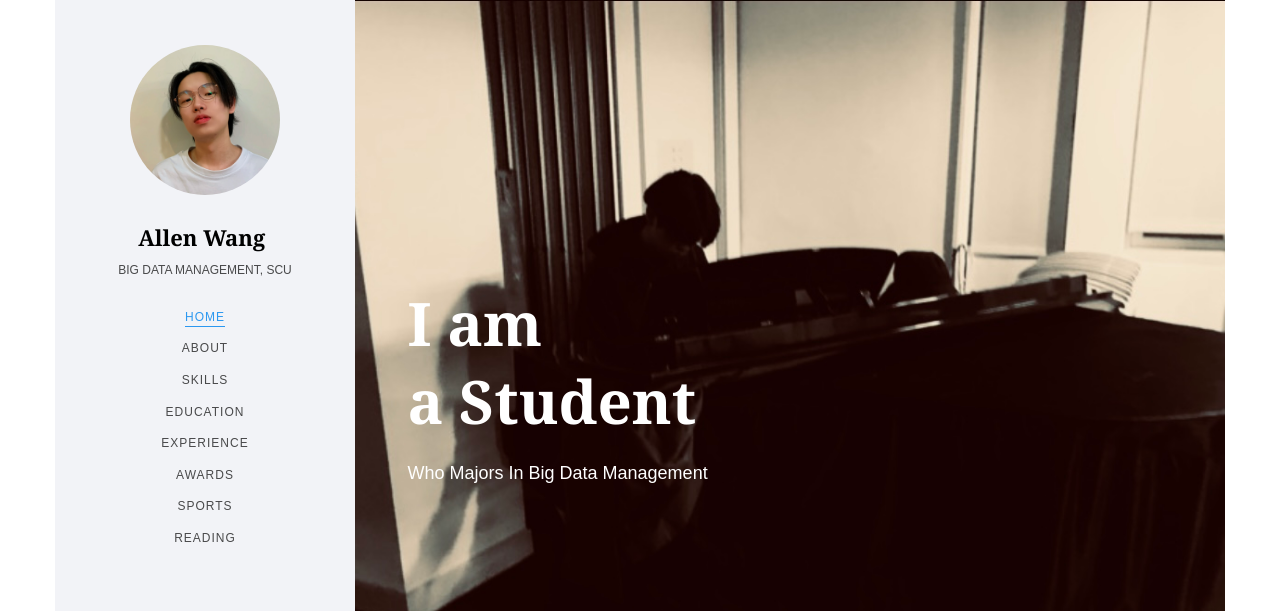
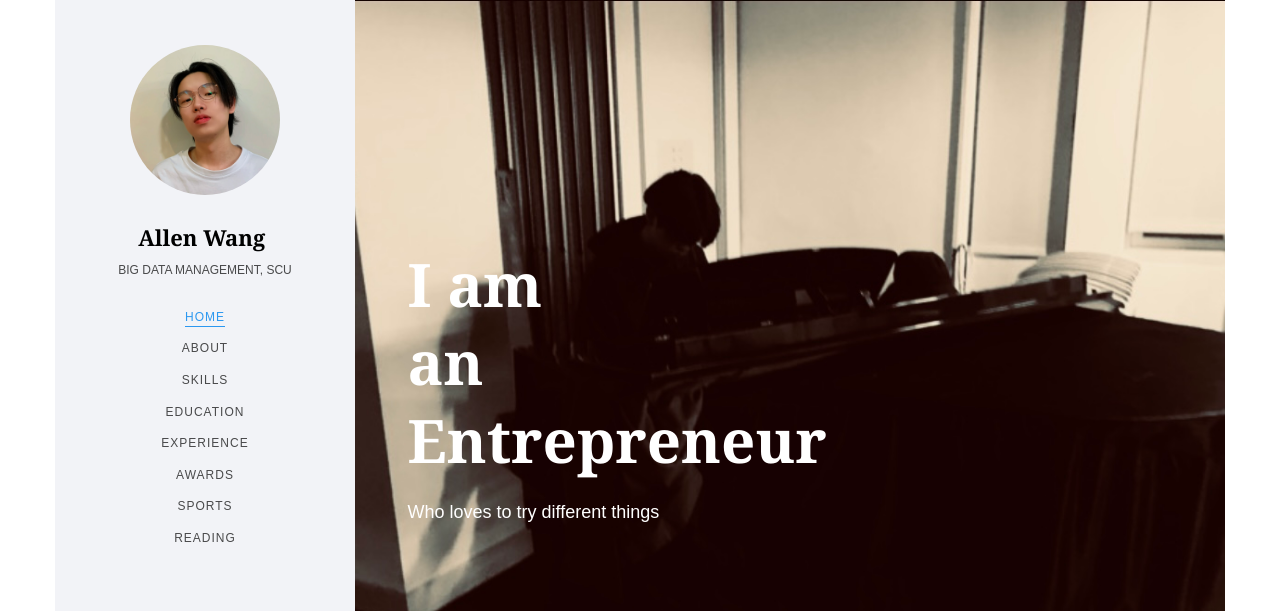
Before and after one commit to Allen-wa-ng/Allen-wa-ng.github.io, a plain HTML site: page index.html in a window 1280 px wide. Shown: the top 611 px of the page. Drawn offline with Linux system fonts and the light colour scheme; files whose address does not match are found by name; a web font is replaced by a local one.

Commit message:
Update index.html

```diff
--- a/index.html
+++ b/index.html
@@ -105,8 +105,8 @@
 									<div class="col-md-6 col-md-offset-3 col-md-pull-3 col-sm-12 col-xs-12 js-fullheight slider-text">
 										<div class="slider-text-inner">
 											<div class="desc">
-												<h1 style="color: white;">I am <br>a Student</h1>
-												<h2 style="color: white;">Who Majors In Big Data Management</h2>
+												<h1 style="color: white;">I am <br>an Entrepreneur</h1>
+												<h2 style="color: white;">Who loves to try different things</h2>
 											</div>
 										</div>
 									</div>
```
